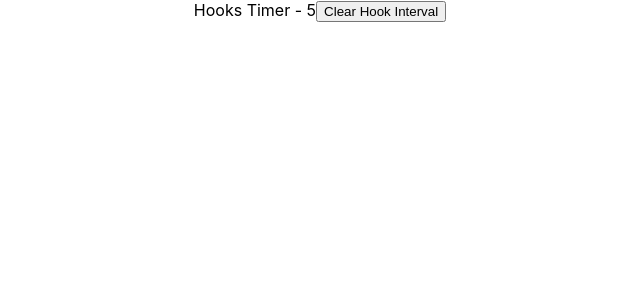
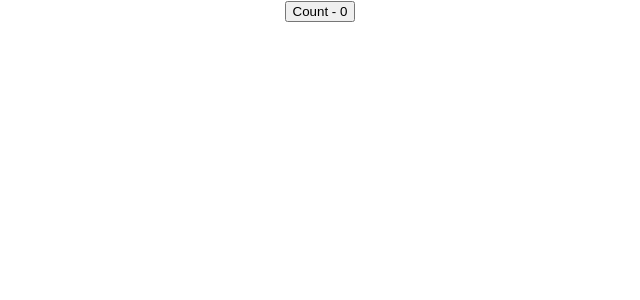
Before and after one commit to ReactJS-Avenger/try-react, a React (Create React App) app: page / in a window 1280 px wide. Shown: the top 300 px of the page, without its empty margins (320-960 px from the left). Built offline with nearby package versions, Linux system fonts and the light colour scheme.

Commit message:
we can see we are repeating the logic. we need to extract to hook

```diff
--- a/src/App.js
+++ b/src/App.js
@@ -23,6 +23,7 @@
 import FocusInput from './components/useRefExample/FocusInput';
 import ClassTimer from './components/useRefExample/ClassTimer';
 import HookTimer from './components/useRefExample/HookTimer';
+import DocTitleOne from './components/CustomHookExample/DocTitleOne';
 
 export const userContext = React.createContext();
 export const channelContext = React.createContext();
@@ -55,7 +56,8 @@
       {/* <Counter/> */}
       {/* <FocusInput /> */}
       {/* <ClassTimer/> */}
-      <HookTimer/>
+      {/* <HookTimer/> */}
+      <DocTitleOne/>
     </div>
   );
 }
--- /dev/null
+++ b/src/components/CustomHookExample/DocTitleOne.js
@@ -0,0 +1,17 @@
+import React, { useEffect, useState } from "react";
+
+const DocTitleOne = () => {
+    const [count, setCount] = useState(0);
+
+    useEffect(() => {
+        document.title  = `Count ${count}`
+    }, [count])
+
+    return (
+        <div>
+            <button onClick={() => setCount(count + 1)}>Count - {count}</button>
+        </div>
+    )
+}
+
+export default DocTitleOne;
```
Also changed, not shown: src/components/CustomHookExample/DocTitleTwo.js (added, +17 -0 lines), 1 other file (tests, documents, lock files or other folders).
